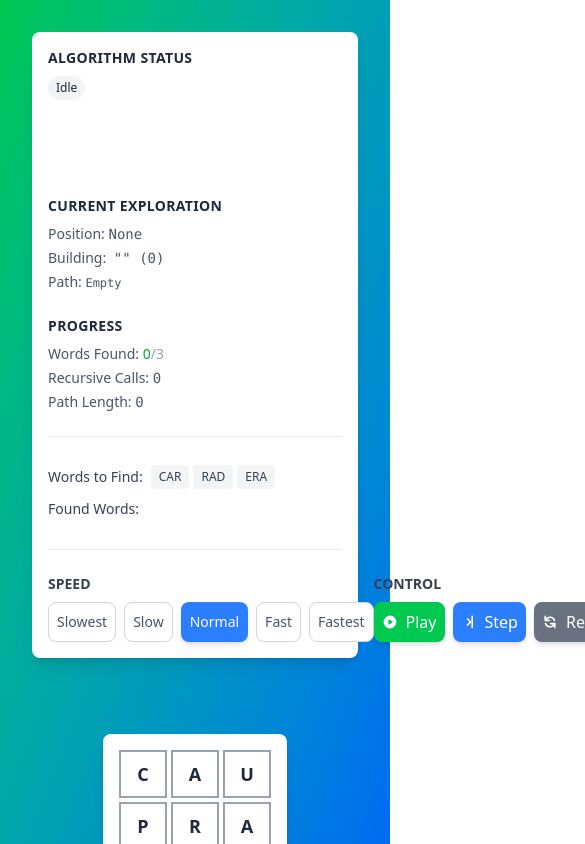
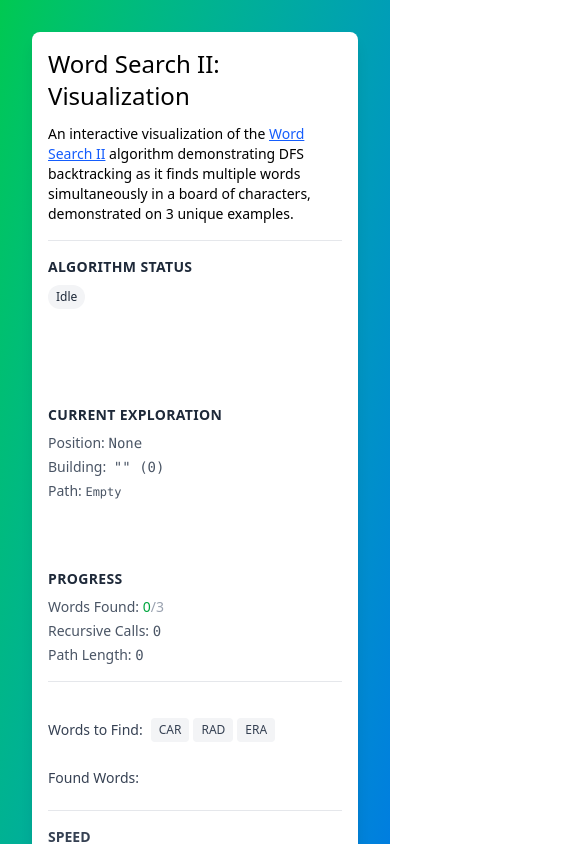
Before and after one commit to tony-montemuro/crossword, a React (Vite) app: page / in a window 390 px wide. Shown: the top 844 px of the page, 585 px wide, since content can reach past the window. Built offline with nearby package versions, Linux system fonts and the light colour scheme.

Commit message:
add website header, and improve responsive design

```diff
--- a/src/App.tsx
+++ b/src/App.tsx
@@ -6,6 +6,7 @@ import AlgorithmDashboard from './components/AlgorithmDashboard';
 import AlgorithmWords from './components/AlgorithmWords';
 import { BOARD_CONFIGS, DEFAULT_BOARD_ID } from './data/board';
 import { useState } from 'react';
+import AlgorithmInformation from './components/AlgothimInformation';
 
 function App() {
   const [algorithmState, algorithmActions] = useAlgorithmState();
@@ -17,6 +18,7 @@ function App() {
     <div className="min-h-screen bg-gradient-to-br from-green-500 to-blue-600 flex flex-col items-center justify-center gap-6 p-8">
       <div className="w-full max-w-4xl">
         <AlgorithmDashboard>
+          <AlgorithmInformation />
           <AlgorithmDiagnostics
             algorithmState={ algorithmState }
             wordsLength={ currentBoard.words.length }
--- a/src/components/AlgorithmControls.tsx
+++ b/src/components/AlgorithmControls.tsx
@@ -4,7 +4,7 @@ import { AlgorithmController } from '../algorithms/AlgorithmController';
 import { wordSearch } from '../algorithms/wordSearch';
 import type { AlgorithmActions, AlgorithmState } from '../types/AlgorithmState';
 
-interface AlgorithmControlsProps {
+interface Props {
   state: AlgorithmState;
   actions: AlgorithmActions
   board: string[][];
@@ -13,7 +13,7 @@ interface AlgorithmControlsProps {
   setSelectedBoardId: React.Dispatch<React.SetStateAction<string>>;
 }
 
-export default function AlgorithmControls({ state, actions, board, words, selectedBoardId, setSelectedBoardId }: AlgorithmControlsProps) {
+export default function AlgorithmControls({ state, actions, board, words, selectedBoardId, setSelectedBoardId }: Props) {
   const [SPEED_VERY_SLOW, SPEED_SLOW, SPEED_NORMAL, SPEED_FAST, SPEED_VERY_FAST] = [3000, 2000, 1000, 250, 100];
 
   const controller = useMemo(() => new AlgorithmController(actions), []);
@@ -77,12 +77,12 @@ export default function AlgorithmControls({ state, actions, board, words, select
   };
 
   return (
-    <div className="flex flex-row justify-between">
+    <div className="flex flex-col lg:flex-row gap-4 lg:gap-0 justify-between">
 
       {/* Speed buttons */ }
       <div>
         <h3 className="text-sm font-semibold text-gray-700 uppercase mb-2">Speed</h3>
-        <div className="flex items-center justify-center gap-2">
+        <div className="flex flex-wrap items-center lg:justify-center gap-2">
           <button
             data-speed={ SPEED_VERY_SLOW }
             onClick={ (e) => handleSpeedChange(e) }
@@ -156,7 +156,7 @@ export default function AlgorithmControls({ state, actions, board, words, select
       {/* Control buttons */ }
       <div className="flex flex-col">
         <h3 className="text-sm font-semibold text-gray-700 uppercase mb-2">Control</h3>
-        <div className="flex items-center justify-center gap-2">
+        <div className="flex items-center lg:justify-center gap-2">
           <button
             onClick={ handlePlayPause }
             disabled={ state.isComplete }
@@ -207,7 +207,7 @@ export default function AlgorithmControls({ state, actions, board, words, select
       {/* Board size buttons */ }
       <div>
         <h3 className="text-sm font-semibold text-gray-700 uppercase mb-2">Board Size</h3>
-        <div className="flex items-center justify-center gap-2">
+        <div className="flex items-center lg:justify-center gap-2">
           { BOARD_CONFIGS.map((config) => (
             <button
               data-size={ config.id }
--- a/src/components/AlgorithmDashboard.tsx
+++ b/src/components/AlgorithmDashboard.tsx
@@ -8,7 +8,7 @@ export default function AlgorithmDashboard({ children }: Props) {
   const childrenArray = Children.toArray(children);
 
   return (
-    <div className="bg-white rounded-lg shadow-lg p-4 mb-6 flex flex-col gap-6">
+    <div className="bg-white rounded-lg shadow-lg p-4 mb-6 flex flex-col gap-4">
       { childrenArray.map((child, index) => (
         <React.Fragment key={ index }>
           { child }
--- a/src/components/AlgorithmDiagnostics.tsx
+++ b/src/components/AlgorithmDiagnostics.tsx
@@ -38,7 +38,12 @@ export default function AlgorithmDiagnostics({ algorithmState, wordsLength }: Pr
   const formatPath = () => {
     const positions = stacks.positions;
     if (positions.length === 0) return 'Empty';
-    return positions.map(pos => formatPosition(pos)).join('→');
+    return positions.map((pos, index) => {
+      const formatted = formatPosition(pos);
+      return (
+        <span key={ formatted } className="inline-block whitespace-nowrap">{ formatted }{ index < positions.length - 1 && '→' }</span>
+      );
+    });
   };
 
   return (
@@ -72,7 +77,7 @@ export default function AlgorithmDiagnostics({ algorithmState, wordsLength }: Pr
                 "{ stacks.words.at(-1) }" ({ stacks.words.at(-1)?.length ?? '0' })
               </span>
             </div>
-            <div className="text-gray-600">
+            <div className="text-gray-600 h-16 lg:h-auto">
               Path: <span className="font-mono font-medium text-xs">{ formatPath() }</span>
             </div>
           </div>
--- a/src/components/AlgorithmWords.tsx
+++ b/src/components/AlgorithmWords.tsx
@@ -24,7 +24,7 @@ export default function AlgorithmWords({ algorithmState, wordsToFind }: Props) {
 
   return (
     <div>
-      <div className="flex items-center gap-2 h-8">
+      <div className="flex items-center gap-2 h-16 sm:h-8">
         <span className="text-sm font-medium text-gray-700">Words to Find:</span>
         <div className="flex flex-wrap gap-1">
           { wordsToFind.filter(word => !foundWords.includes(word)).map(word => (
--- /dev/null
+++ b/src/components/AlgothimInformation.tsx
@@ -0,0 +1,8 @@
+export default function AlgorithmInformation() {
+  return (
+    <div className="flex flex-col gap-3 text-sm">
+      <h1 className="text-2xl">Word Search II: Visualization</h1>
+      <span>An interactive visualization of the <a href="https://leetcode.com/problems/word-search-ii/description/" target="_blank" rel="noopener noreferrer" className="text-blue-600 hover:text-blue-800 underline">Word Search II</a> algorithm demonstrating DFS backtracking as it finds multiple words simultaneously in a board of characters, demonstrated on 3 unique examples.</span>
+    </div>
+  );
+}
```
